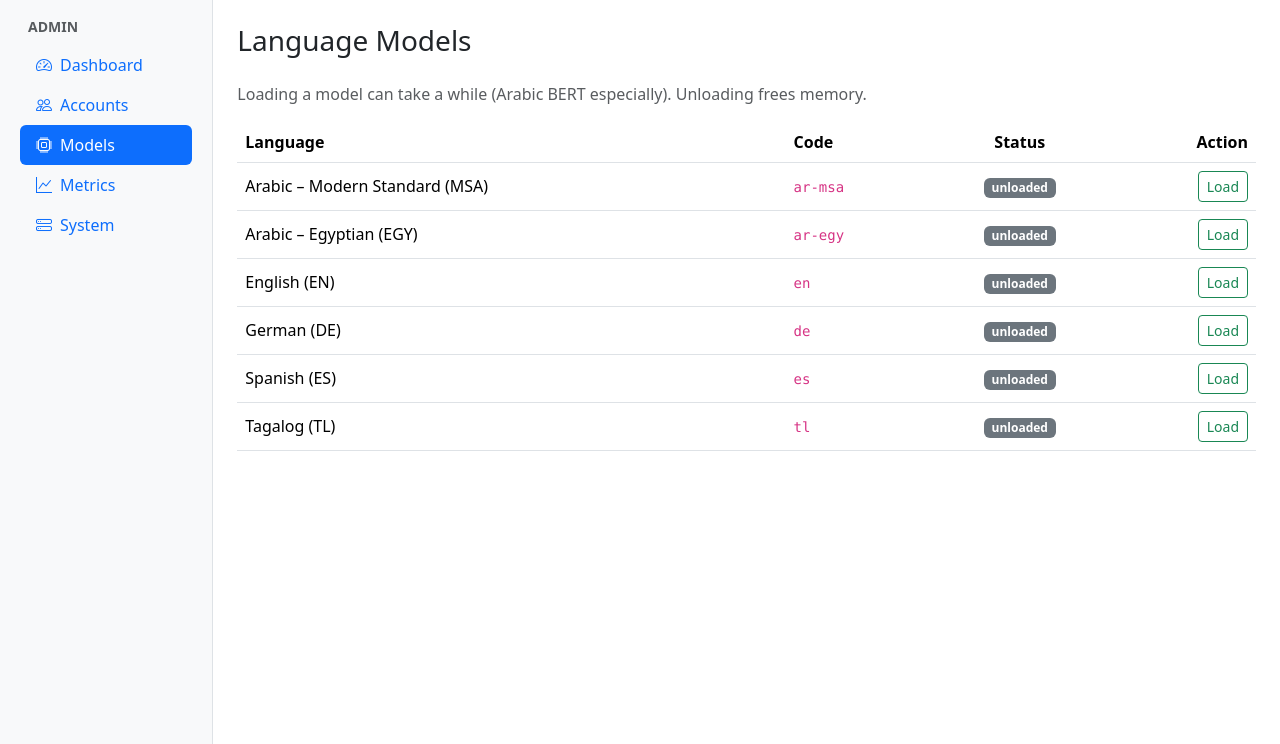
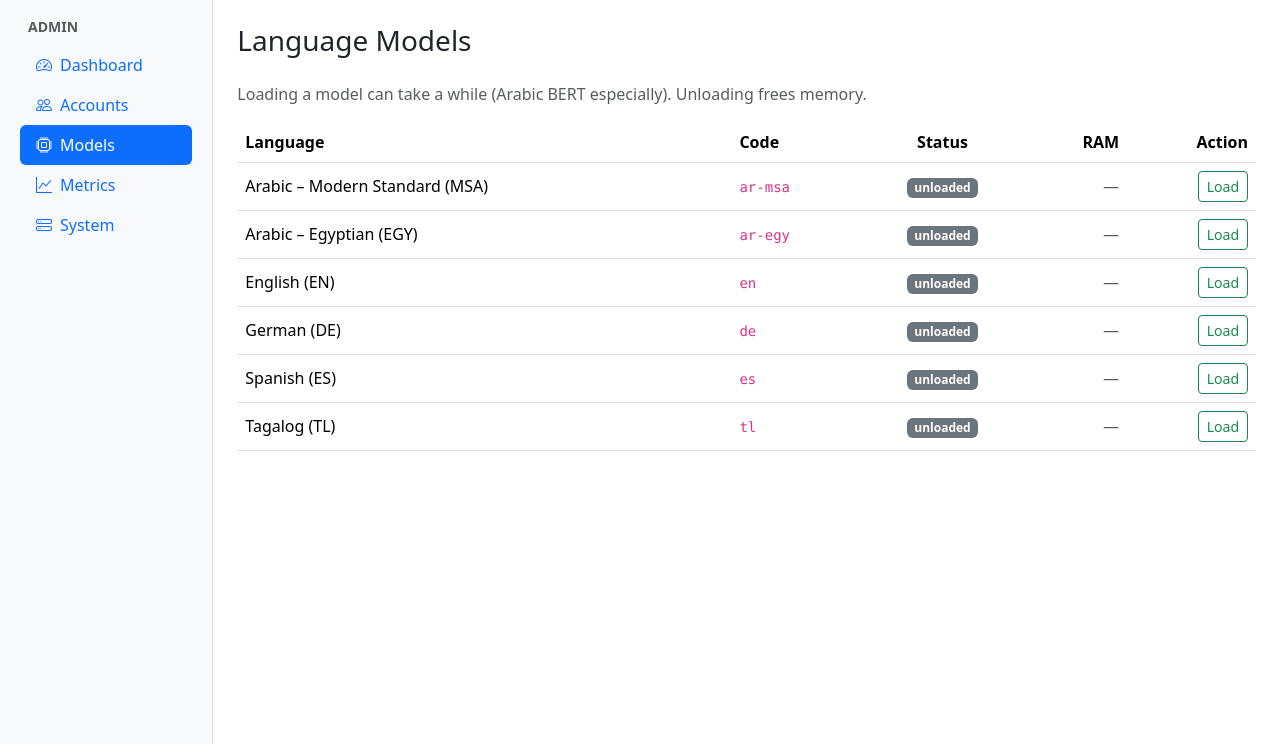
Before and after one commit to buffman23/subtitle_decks, a FastAPI app: page /admin/models in a window 1280 px wide. Shown: the part 56-800 px from the top of the page. Run offline with FastAPI, Linux system fonts and the light colour scheme; the visitor is signed in with stand-in values (Sample User, id 1); tables that the repository leaves empty hold one stand-in row (values such as "Sample post"); grey boxes marked "Sample" are stand-in pictures.

Commit message:
Show per-model RAM usage on the Models admin page
- Measure resident RAM (RSS delta) when a BERT disambiguator loads and
  expose it via LanguageProcessor.ram_bytes()
- Models page gains a RAM column; load/unload API returns ram_bytes so the
  cell updates live without a page reload

Co-Authored-By: Claude Opus 4.8 <noreply@anthropic.com>

```diff
--- a/webapp/app/routers/admin.py
+++ b/webapp/app/routers/admin.py
@@ -76,14 +76,18 @@ async def admin_models(request: Request, db: Session = Depends(get_db)):
     if user is None:
         return RedirectResponse("/")
 
-    models = [
-        {
-            "code": lang["code"],
-            "name": lang["name"],
-            "status": "loaded" if get_processor(lang["code"]).is_loaded() else "unloaded",
-        }
-        for lang in get_available_languages()
-    ]
+    models = []
+    for lang in get_available_languages():
+        processor = get_processor(lang["code"])
+        loaded = processor.is_loaded()
+        models.append(
+            {
+                "code": lang["code"],
+                "name": lang["name"],
+                "status": "loaded" if loaded else "unloaded",
+                "ram_bytes": processor.ram_bytes(),
+            }
+        )
     return templates.TemplateResponse(
         request,
         "admin/models.html",
--- a/webapp/app/services/arabic_processor.py
+++ b/webapp/app/services/arabic_processor.py
@@ -16,6 +16,15 @@ _EMPTY_VALUES: set = {"na", None, "", -99.0}
 def _extract_analysis(ana: dict) -> dict:
     return {k: ana.get(k) for k in _LEXICAL_FIELDS + _MORPH_FIELDS + _CLITIC_FIELDS
             if ana.get(k) not in _EMPTY_VALUES}
+
+
+def _process_rss() -> int:
+    """Current process resident set size in bytes (0 if psutil unavailable)."""
+    try:
+        import psutil
+        return psutil.Process().memory_info().rss
+    except Exception:
+        return 0
 _CHUNK_TOKENS   = 200  # total window size fed to BERT
 _CONTEXT_TOKENS = 50   # context padding on each side
 _BATCH_TOKENS   = _CHUNK_TOKENS - 2 * _CONTEXT_TOKENS  # 100, max payload per call
@@ -26,6 +35,8 @@ class ArabicProcessor(LanguageProcessor):
 
     # Shared cache across all Arabic subclasses: model_name → BERTUnfactoredDisambiguator | None
     _disambiguators: dict[str, object] = {}
+    # Resident RAM (bytes) measured when each model was loaded: model_name → bytes
+    _model_ram: dict[str, int] = {}
     _model_name: str = ""
 
     @classmethod
@@ -40,8 +51,18 @@ class ArabicProcessor(LanguageProcessor):
                 use_gpu = torch.cuda.is_available()
             except Exception:
                 use_gpu = False
+            # Measure resident RAM added by loading this model. The imports above
+            # run first so one-time library cost (torch/transformers) isn't charged
+            # to whichever model loads first. (GPU loads won't register here.)
+            rss_before = _process_rss()
             cls._disambiguators[model] = BERTUnfactoredDisambiguator.pretrained(model, use_gpu=use_gpu)
-            logger.info("BERTUnfactoredDisambiguator loaded: %s (gpu=%s)", model, use_gpu)
+            delta = _process_rss() - rss_before
+            if delta > 0:
+                cls._model_ram[model] = delta
+            logger.info(
+                "BERTUnfactoredDisambiguator loaded: %s (gpu=%s, ~%d MB RAM)",
+                model, use_gpu, delta // (1024 * 1024),
+            )
         except Exception as exc:
             logger.warning(
                 "Could not load BERTUnfactoredDisambiguator (%s): %s — falling back to raw tokens.", model, exc
@@ -55,6 +76,11 @@ class ArabicProcessor(LanguageProcessor):
 
     def is_loaded(self) -> bool:
         return self.__class__._disambiguators.get(self._model_name) is not None
+
+    def ram_bytes(self) -> int | None:
+        if not self.is_loaded():
+            return None
+        return self.__class__._model_ram.get(self._model_name)
 
     def load(self) -> None:
         self.__class__.preload_disambiguator()
--- a/webapp/app/services/language_processor.py
+++ b/webapp/app/services/language_processor.py
@@ -52,3 +52,10 @@ class LanguageProcessor(ABC):
     @abstractmethod
     def unload(self) -> None:
         """Release the model from memory (no-op if not loaded)."""
+
+    def ram_bytes(self) -> int | None:
+        """Resident RAM the loaded model occupies, or None if unloaded/unknown.
+
+        Default is None; processors that can measure their footprint override this.
+        """
+        return None
--- a/webapp/app/static/js/admin.js
+++ b/webapp/app/static/js/admin.js
@@ -1,4 +1,16 @@
 "use strict";
+
+// Mirror of the server-side humanize_bytes (B / KB / MB / GB).
+function humanizeBytes(num) {
+  let size = Number(num) || 0;
+  const units = ["B", "KB", "MB", "GB"];
+  for (let i = 0; i < units.length; i++) {
+    if (size < 1024 || i === units.length - 1) {
+      return size.toFixed(i === 0 ? 0 : 1) + " " + units[i];
+    }
+    size /= 1024;
+  }
+}
 
 async function postJSON(url, body) {
   const res = await fetch(url, {
@@ -86,6 +98,12 @@ document.addEventListener("click", async (e) => {
       target.textContent = loaded ? "Unload" : "Load";
       target.classList.toggle("btn-outline-secondary", loaded);
       target.classList.toggle("btn-outline-success", !loaded);
+      const ramCell = row.querySelector(".model-ram");
+      if (ramCell) {
+        ramCell.innerHTML = data.ram_bytes
+          ? humanizeBytes(data.ram_bytes)
+          : '<span class="text-muted">—</span>';
+      }
     } catch (err) {
       alert(`Could not ${action} model: ${err.message}`);
       target.textContent = original;
--- a/webapp/app/templates/admin/models.html
+++ b/webapp/app/templates/admin/models.html
@@ -9,6 +9,7 @@
         <th>Language</th>
         <th>Code</th>
         <th class="text-center">Status</th>
+        <th class="text-end">RAM</th>
         <th class="text-end">Action</th>
       </tr>
     </thead>
@@ -22,6 +23,9 @@
             {{ m.status }}
           </span>
         </td>
+        <td class="text-end model-ram">
+          {% if m.ram_bytes %}{{ humanize_bytes(m.ram_bytes) }}{% else %}<span class="text-muted">—</span>{% endif %}
+        </td>
         <td class="text-end">
           <button class="btn btn-sm btn-toggle-model {{ 'btn-outline-secondary' if m.status == 'loaded' else 'btn-outline-success' }}"
                   data-action="{{ 'unload' if m.status == 'loaded' else 'load' }}">
```
Also changed, not shown: webapp/app/routers/api_admin.py (+5 -4 lines).
